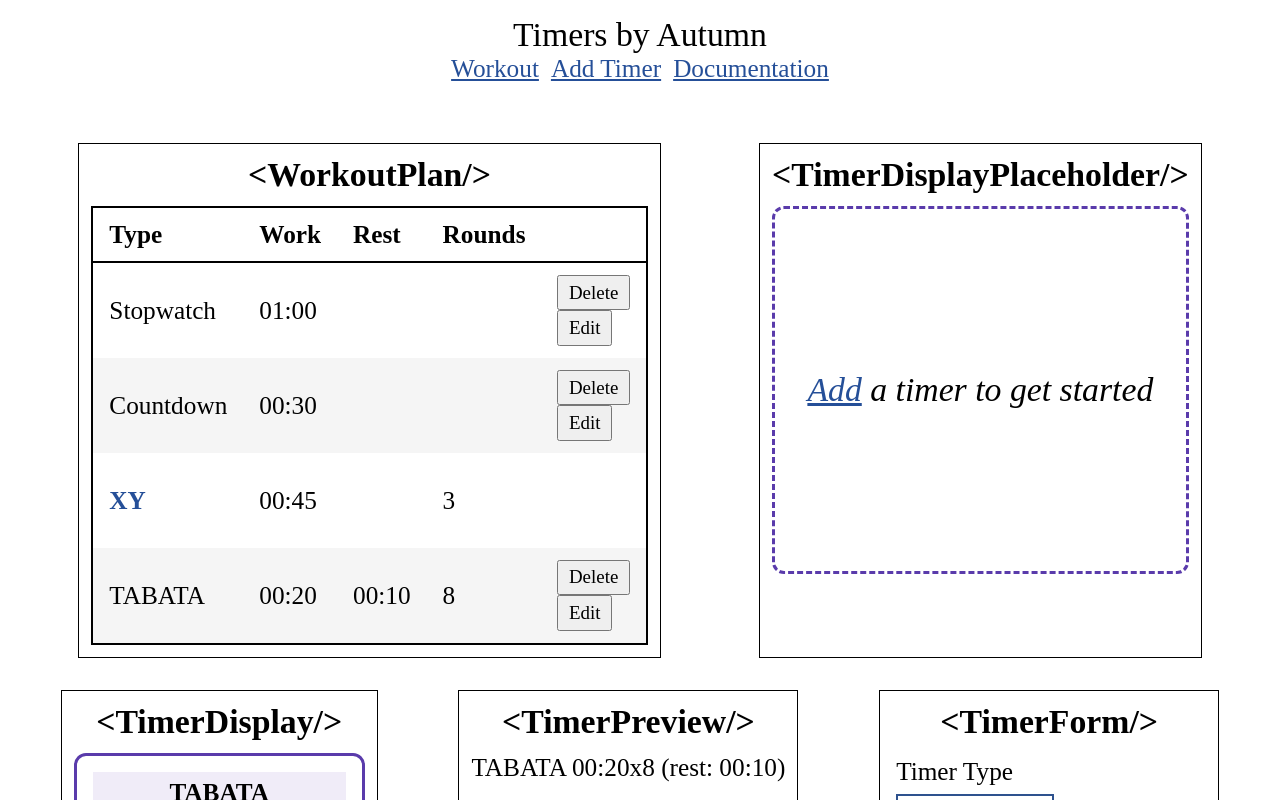
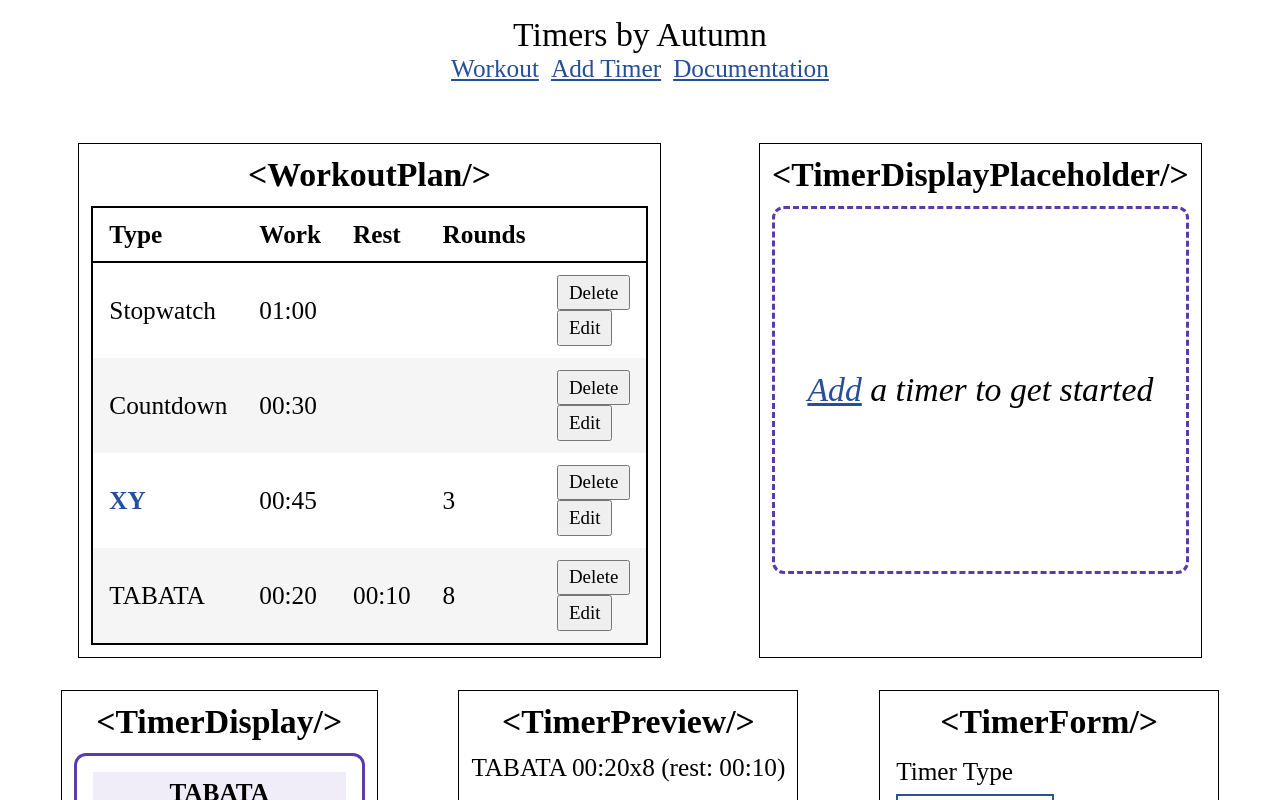
Before and after one commit to prof-tejera/assignment-3-chao-mu, a React (Vite) app: page /docs in a window 1280 px wide. Shown: the top 800 px of the page. Built offline with nearby package versions, Linux system fonts and the light colour scheme.

Commit message:
fix: delete and edit never available on selected timer

```diff
--- a/src/components/workout/WorkoutPlan.jsx
+++ b/src/components/workout/WorkoutPlan.jsx
@@ -57,12 +57,10 @@ const WorkoutPlan = ({ plan, selectedTimerId, onRemove }) => {
                 {hasTimerFeature(options.type, "rounds") && options.rounds}
               </td>
               <td className={styles.actions}>
-                <Hide visible={options.id !== selectedTimerId}>
-                  <Button onClick={() => onRemove(options.id)}>Delete</Button>
-                  <Button onClick={() => navigate("/edit/" + options.id)}>
-                    Edit
-                  </Button>
-                </Hide>
+                <Button onClick={() => onRemove(options.id)}>Delete</Button>
+                <Button onClick={() => navigate("/edit/" + options.id)}>
+                  Edit
+                </Button>
               </td>
             </tr>
           ))}
```
